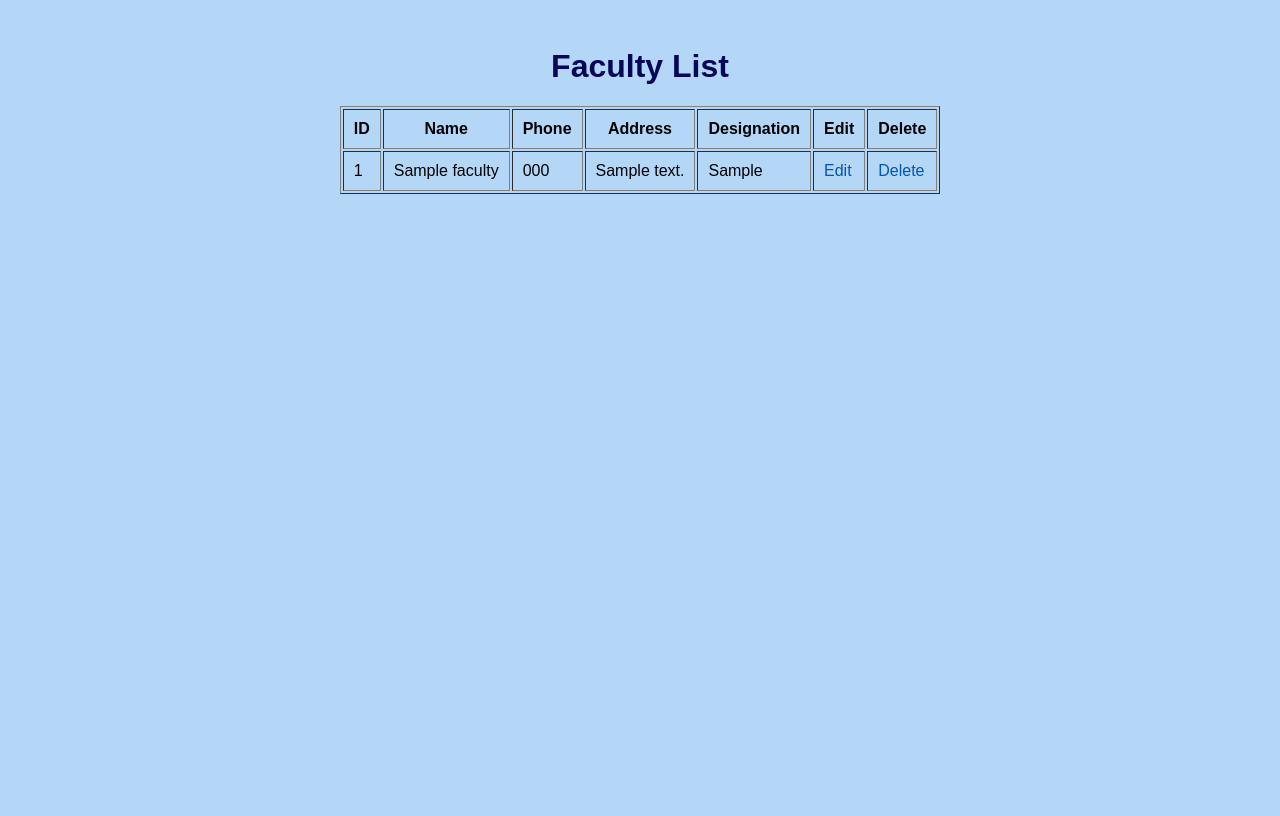
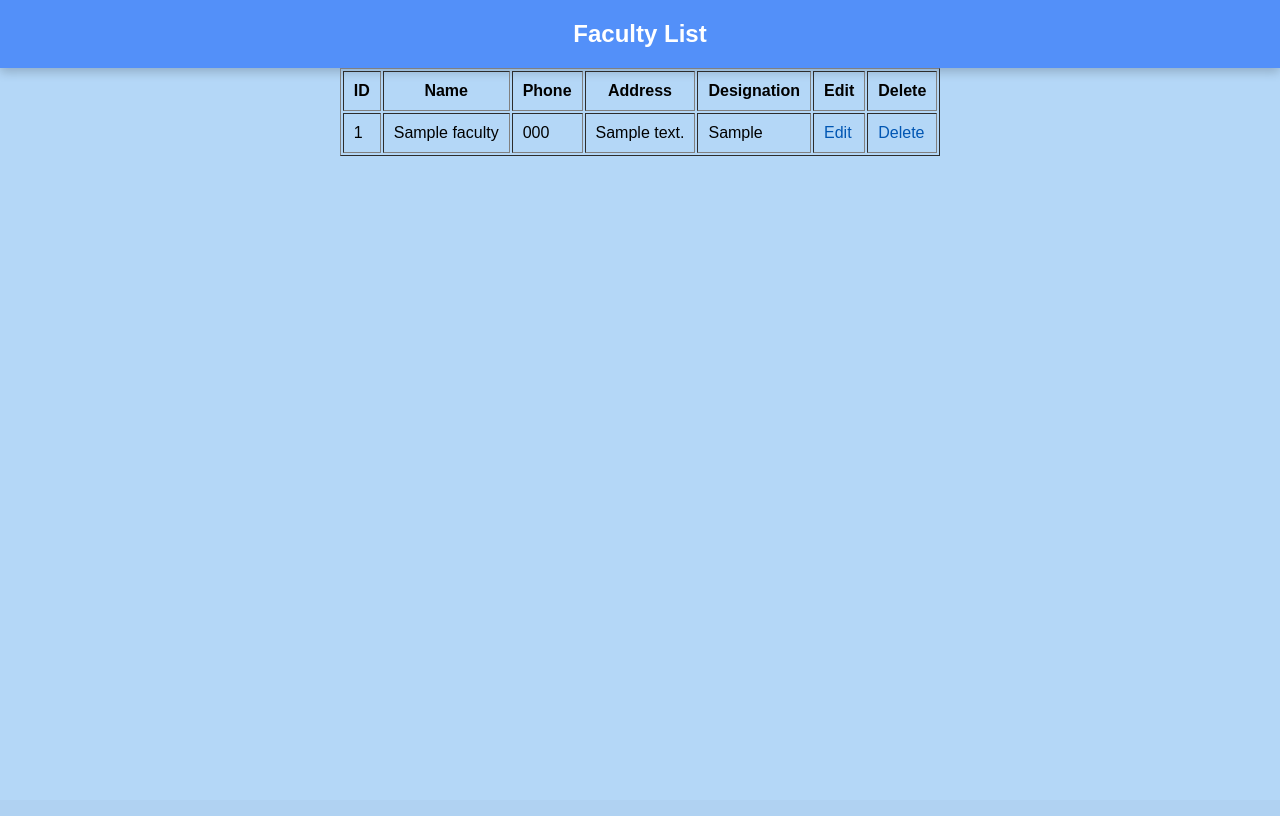
Before and after one commit to amantiwaricr/Web-Technology, a PHP site: page /viewfaculty.php in a window 1280 px wide. After the commit the page ends 156 px from the top, so only its background shows below. Run offline with PHP 8.4, Linux system fonts and the light colour scheme; tables that the repository leaves empty or names only in its code hold one stand-in row (values such as "Sample post").

Commit message:
latest update

```diff
--- a/backend/attendance.php
+++ b/backend/attendance.php
@@ -50,6 +50,7 @@ if($result && mysqli_num_rows($result) > 0) {
             border: none;
             border-radius: 30px;
             cursor: pointer;
+            margin-left:120px;
         }
 
         input[type="checkbox"] {
@@ -79,7 +80,7 @@ if($result && mysqli_num_rows($result) > 0) {
         </tr>
         <?php endforeach; ?>
     </table>
-    <button type="submit">Submit Attendance</button>
+    <button type="submit" class="btn">Submit Attendance</button>
     </form>
 </body>
 </html>
--- a/backend/viewfaculty.php
+++ b/backend/viewfaculty.php
@@ -8,7 +8,7 @@ if (isset($_GET['delete_id'])) {
     $result = mysqli_query($conn, "DELETE FROM faculty WHERE id = $id");
     if ($result) {
         header("Location: viewfaculty.php");
-        exit; // stop further rendering so table reloads fresh
+        exit;
     }
     else {
         echo "Error deleting record: " . mysqli_error($conn);
@@ -32,25 +32,34 @@ $result = mysqli_query($conn, $sql);
     <title>Faculty List</title>
 
     <style>
-        h1 {
-        margin-top: 40px;
-        color: rgb(7, 7, 90);
-        }
-
         body {
             font-family: Arial, sans-serif;
             background-color: #b4d7f7;
+            margin: 0;
             display: flex;
             flex-direction: column;
             align-items: center;
             min-height: 100vh;
         }
 
+        /* NAVBAR */
+        .navbar {
+            width: 100%;
+            background: #5390f9;
+            color: white;
+            text-align: center;
+            padding: 20px 0;
+            font-size: 24px;
+            font-weight: bold;
+            box-shadow: 0 4px 10px rgba(0,0,0,0.2);
+        }
+
         .action-link {
             text-decoration: none;
-            color: #0056b3; /* Standard link blue */
+            color: #0056b3;
             font-family: Arial, sans-serif;
         }
+
         .action-link:hover {
             text-decoration: underline;
         }
@@ -58,7 +67,10 @@ $result = mysqli_query($conn, $sql);
 </head>
 
 <body>
-    <h1>Faculty List</h1>
+
+<!-- NAVBAR -->
+<div class="navbar">Faculty List</div>
+
 <table border="1" cellpadding="10">
 <tr>
     <th>ID</th>
@@ -91,9 +103,9 @@ $result = mysqli_query($conn, $sql);
     </td>
 
 </tr>
-<?php
-}?>
+<?php } ?>
 
 </table>
+
 </body>
 </html>
```
Lines whose indentation alone changed are shown as unchanged.
